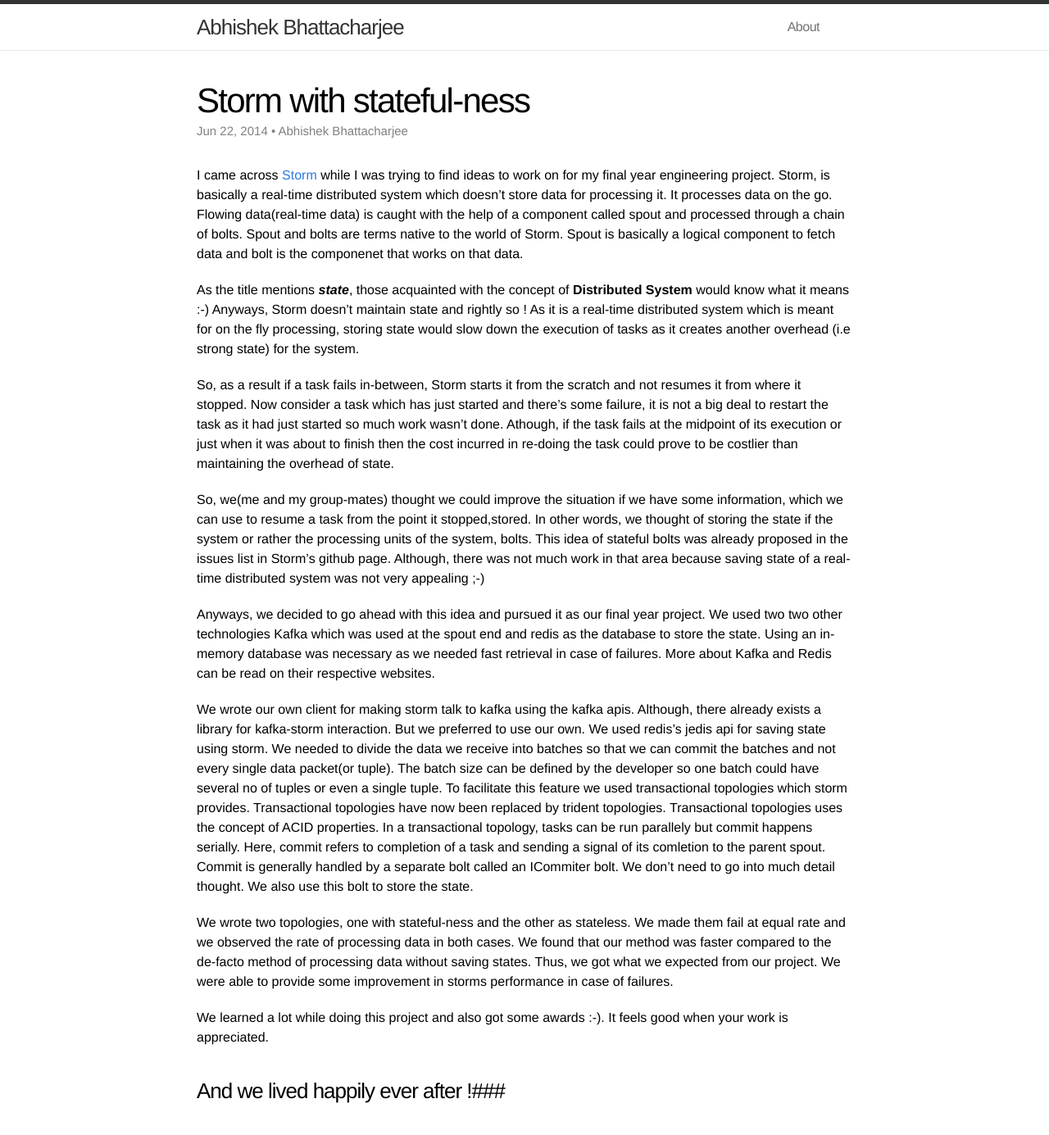
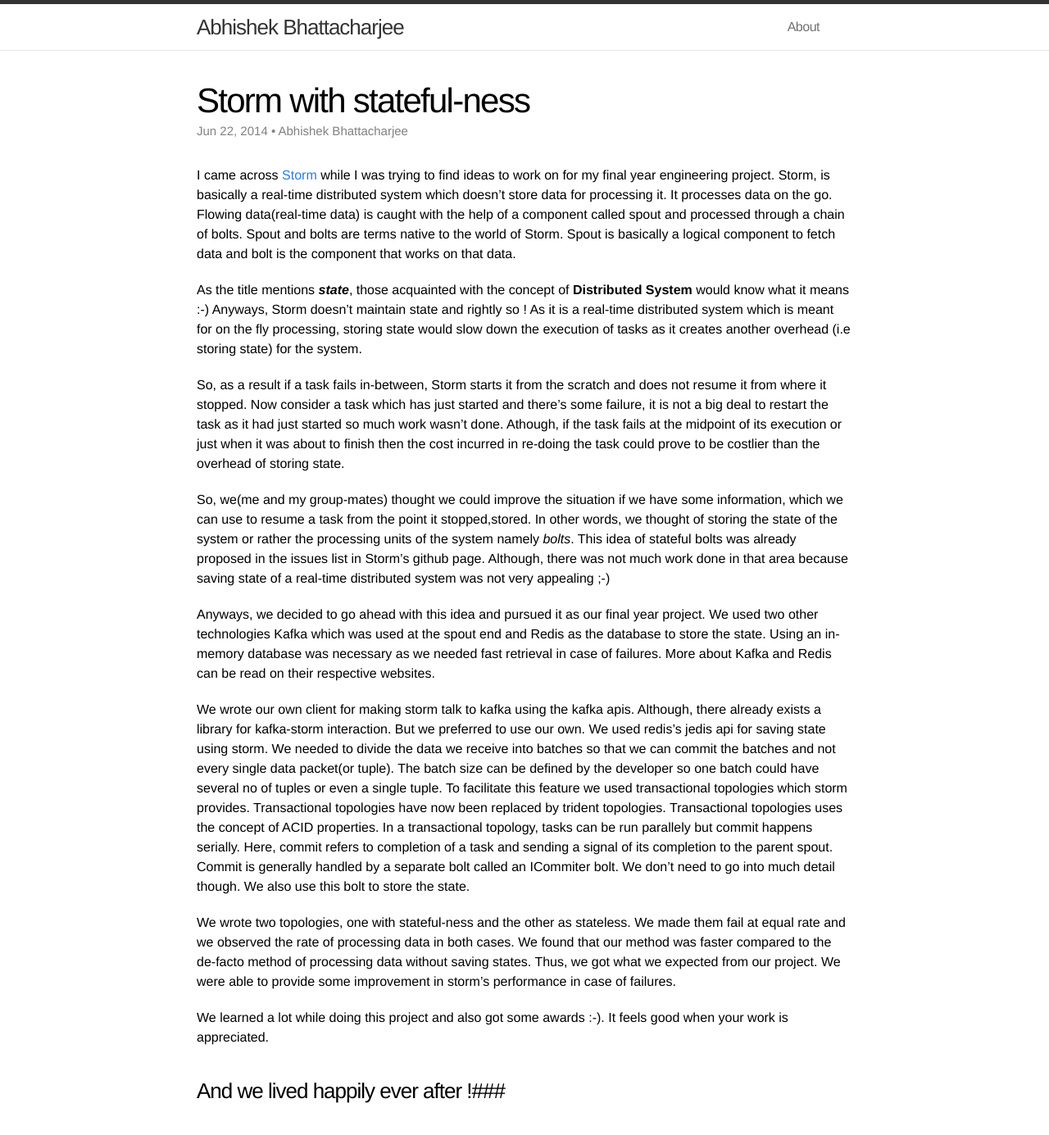
Before and after one commit to abhi11/abhi11.github.io, a Jekyll site: the page built from _posts/2014-06-22-Storm-with-Statefulness.markdown, in a window 1280 px wide and 1400 px high. Shown: the top 1385 px of the window at 82% size. Built offline with Jekyll 4.4.1, drawn with Linux system fonts in a browser that asks for light colours.

Commit message:
Spelling corrections.

```diff
--- a/_posts/2014-06-22-Storm-with-Statefulness.markdown
+++ b/_posts/2014-06-22-Storm-with-Statefulness.markdown
@@ -9,24 +9,24 @@ I came across [Storm](https://storm.incubator.apache.org/) while I was trying to
 Storm, is basically a real-time distributed system which doesn't store data for processing it. It processes data on the go.
 Flowing data(real-time data) is caught with the help of a component called spout and processed through a chain of bolts.
 Spout and bolts are terms native to the world of Storm. Spout is basically a logical component to fetch data and bolt is
-the componenet that works on that data.
+the component that works on that data.
 
 As the title mentions **_state_**, those acquainted with the concept of **Distributed System** would know what it means :-)
 Anyways, Storm doesn't maintain state and rightly so ! As it is a real-time distributed system which is meant for on the fly processing, storing state
-would slow down the execution of tasks as it creates another overhead (i.e strong state) for the system.
+would slow down the execution of tasks as it creates another overhead (i.e storing state) for the system.
 
-So, as a result if a task fails in-between, Storm starts it from the scratch and not resumes it from where it stopped. Now consider a task which has
+So, as a result if a task fails in-between, Storm starts it from the scratch and does not resume it from where it stopped. Now consider a task which has
 just started and there's some failure, it is not a big deal to restart the task as it had just started so much work wasn't done. Athough, if the task
 fails at the midpoint of its execution or just when it was about to finish then the cost incurred in re-doing the task could prove to be costlier
-than maintaining the overhead of state.
+than the overhead of storing state.
 
 So, we(me and my group-mates) thought we could improve the situation if we have some information, which we can use to resume a task from the point
-it stopped,stored. In other words, we thought of storing the state if the system or rather the processing units of the system, bolts.
+it stopped,stored. In other words, we thought of storing the state of the system or rather the processing units of the system namely *bolts*.
 This idea of stateful bolts was already proposed in the issues list in Storm's github page.
-Although, there was not much work in that area because saving state of a real-time distributed system was not very appealing ;-)
+Although, there was not much work done in that area because saving state of a real-time distributed system was not very appealing ;-)
 
-Anyways, we decided to go ahead with this idea and pursued it as our final year project. We used two two other technologies Kafka which was
-used at the spout end and redis as the database to store the state. Using an in-memory database was necessary as we needed fast retrieval
+Anyways, we decided to go ahead with this idea and pursued it as our final year project. We used two other technologies Kafka which was
+used at the spout end and Redis as the database to store the state. Using an in-memory database was necessary as we needed fast retrieval
 in case of failures. More about Kafka and Redis can be read on their respective websites.
 
 We wrote our own client for making storm talk to kafka using the kafka apis. Although, there already exists a library for kafka-storm interaction.
@@ -35,12 +35,12 @@ we can commit the batches and not every single data packet(or tuple). The batch
 several no of tuples or even a single tuple. To facilitate this feature we used transactional topologies which storm provides.
 Transactional topologies have now been replaced by trident topologies. Transactional topologies uses the concept of ACID properties.
 In a transactional topology, tasks can be run parallely but commit happens serially. Here, commit refers to completion of a task and sending a
-signal of its comletion to the parent spout. Commit is generally handled by a separate bolt called an ICommiter bolt. We don't need to go into much
-detail thought. We also use this bolt to store the state.
+signal of its completion to the parent spout. Commit is generally handled by a separate bolt called an ICommiter bolt. We don't need to go into much
+detail though. We also use this bolt to store the state.
 
 We wrote two topologies, one with stateful-ness and the other as stateless. We made them fail at equal rate and we observed the rate of processing data
 in both cases. We found that our method was faster compared to the de-facto method of processing data without saving states.
-Thus, we got what we expected from our project. We were able to provide some improvement in storms performance in case of failures.
+Thus, we got what we expected from our project. We were able to provide some improvement in storm's performance in case of failures.
 
 We learned a lot while doing this project and also got some awards :-). It feels good when your work is appreciated.
 
```
